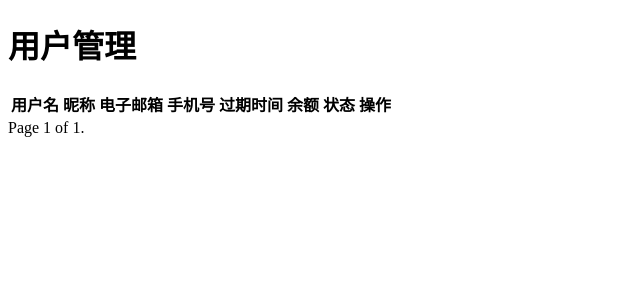
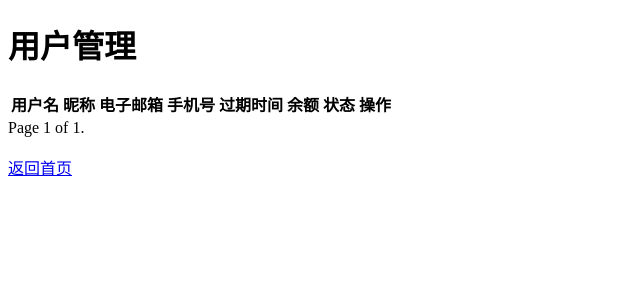
Before and after one commit to 02Fuwei/library_system_, a Django app: page /books/user_management/ in a window 1280 px wide. Shown: the top 300 px of the page, without its empty margins (0-640 px from the left). Run offline with Django 4.2, Linux system fonts and the light colour scheme; lists and menus that the app fills with data are empty.

Commit message:
1.优化页面

```diff
--- a/templates/books/user_management.html
+++ b/templates/books/user_management.html
@@ -33,8 +33,8 @@
         <div class="pagination">
         <span class="step-links">
             {% if users.has_previous %}
-                <a href="?page=1">&laquo; first</a>
-                <a href="?page={{ users.previous_page_number }}">previous</a>
+                <a href="?page=1">&laquo; 首页</a>
+                <a href="?page={{ users.previous_page_number }}">上一页</a>
             {% endif %}
 
             <span class="current">
@@ -42,11 +42,11 @@
             </span>
 
             {% if users.has_next %}
-                <a href="?page={{ users.next_page_number }}">next</a>
-                <a href="?page={{ users.paginator.num_pages }}">last &raquo;</a>
+                <a href="?page={{ users.next_page_number }}">下一页</a>
+                <a href="?page={{ users.paginator.num_pages }}">尾页 &raquo;</a>
             {% endif %}
         </span>
-    </div>
-
+    </div><br>
+    <a href="{% url 'books:home' %}">返回首页</a>
 </body>
 </html>
```
